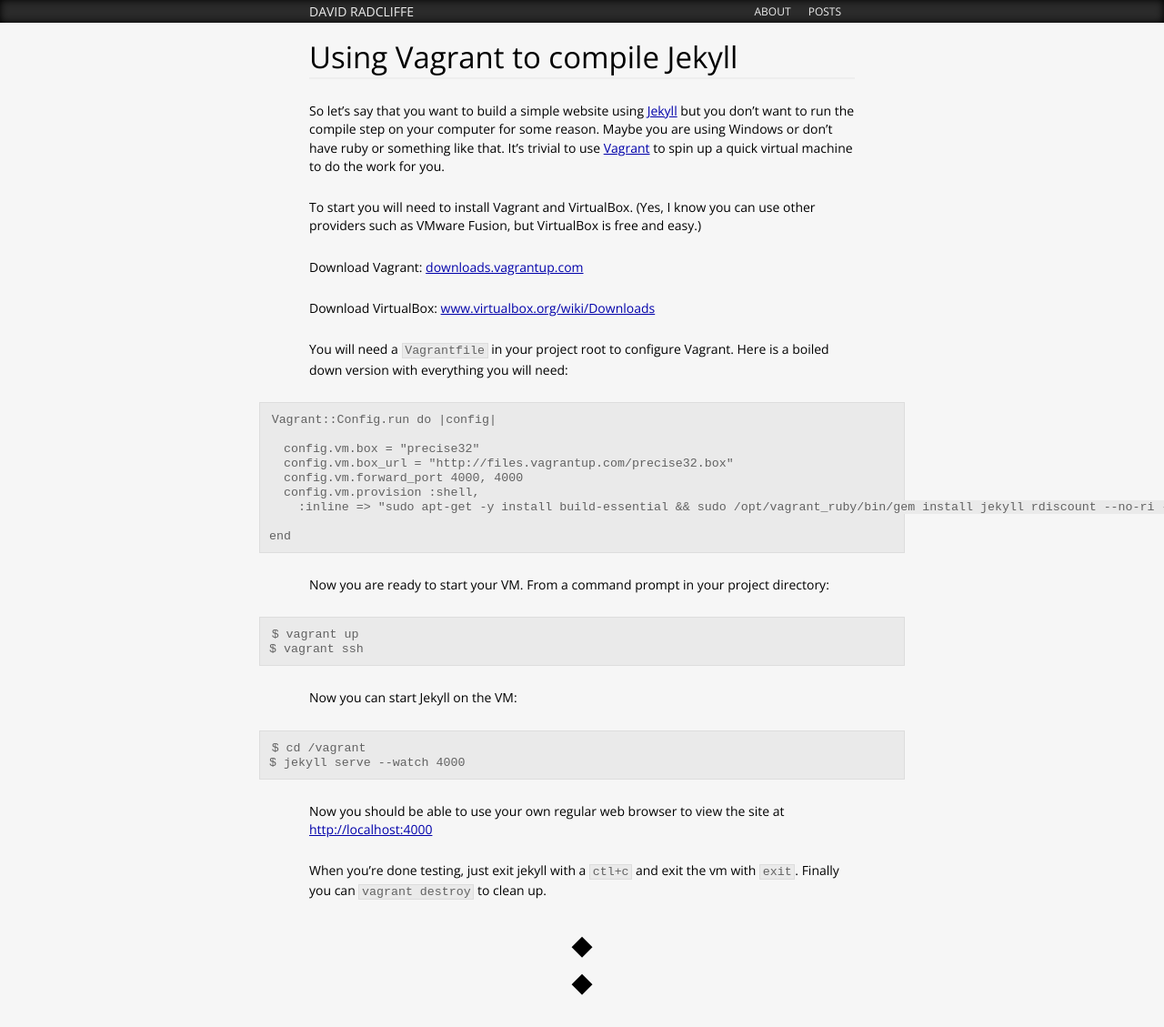
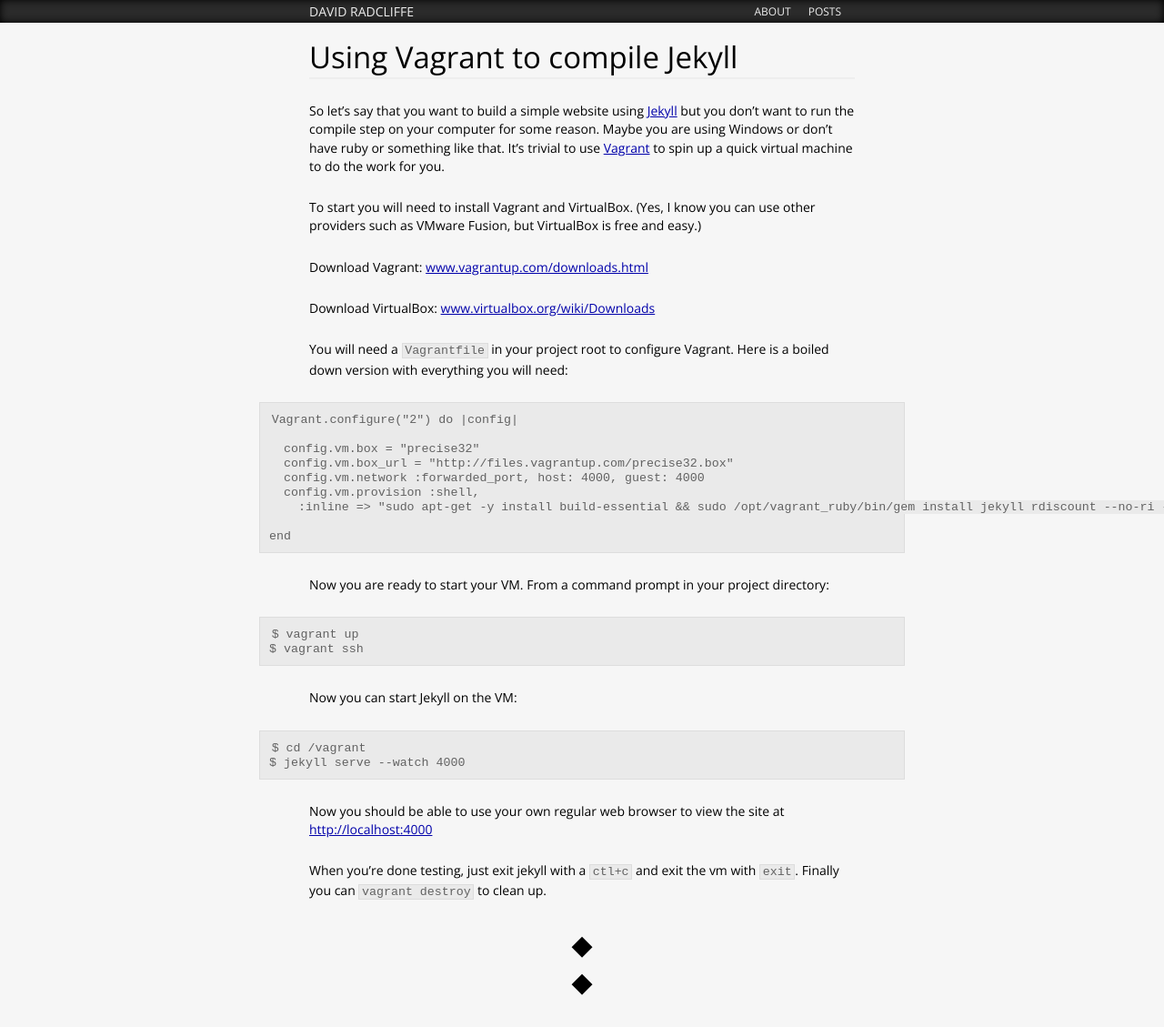
Before and after one commit to dwradcliffe/dwradcliffe.github.com, a Jekyll site: the page built from _posts/2013-04-12-vagrant-to-compile-jekyll.md, in a window 1280 px wide. Shown: the whole page at 91% size. Built offline with Jekyll 4.4.1, drawn with Linux system fonts in a browser that asks for light colours; Markdown is read by kramdown in place of the engine named in the settings; comment, search, counter and statistics services are not loaded.

Commit message:
update post with update vagrant details

```diff
--- a/_config.yml
+++ b/_config.yml
@@ -3,6 +3,7 @@
 
 exclude:
   - README.textile
+  - Vagrantfile
 
 enable_disqus: false
 
--- a/_posts/2013-04-12-vagrant-to-compile-jekyll.md
+++ b/_posts/2013-04-12-vagrant-to-compile-jekyll.md
@@ -10,17 +10,17 @@
 
 To start you will need to install Vagrant and VirtualBox. (Yes, I know you can use other providers such as VMware Fusion, but VirtualBox is free and easy.)
 
-Download Vagrant: [downloads.vagrantup.com](http://downloads.vagrantup.com)
+Download Vagrant: [www.vagrantup.com/downloads.html](http://www.vagrantup.com/downloads.html)
 
 Download VirtualBox: [www.virtualbox.org/wiki/Downloads](https://www.virtualbox.org/wiki/Downloads)
 
 You will need a `Vagrantfile` in your project root to configure Vagrant. Here is a boiled down version with everything you will need:
 
-    Vagrant::Config.run do |config|
+    Vagrant.configure("2") do |config|
 
       config.vm.box = "precise32"
       config.vm.box_url = "http://files.vagrantup.com/precise32.box"
-      config.vm.forward_port 4000, 4000
+      config.vm.network :forwarded_port, host: 4000, guest: 4000
       config.vm.provision :shell,
         :inline => "sudo apt-get -y install build-essential && sudo /opt/vagrant_ruby/bin/gem install jekyll rdiscount --no-ri --no-rdoc"
 
```
Also changed, not shown: 2 other files.
